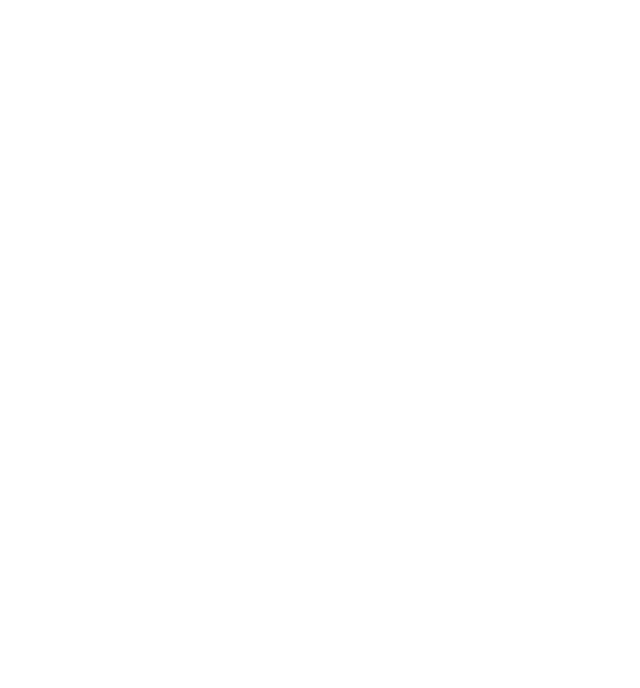
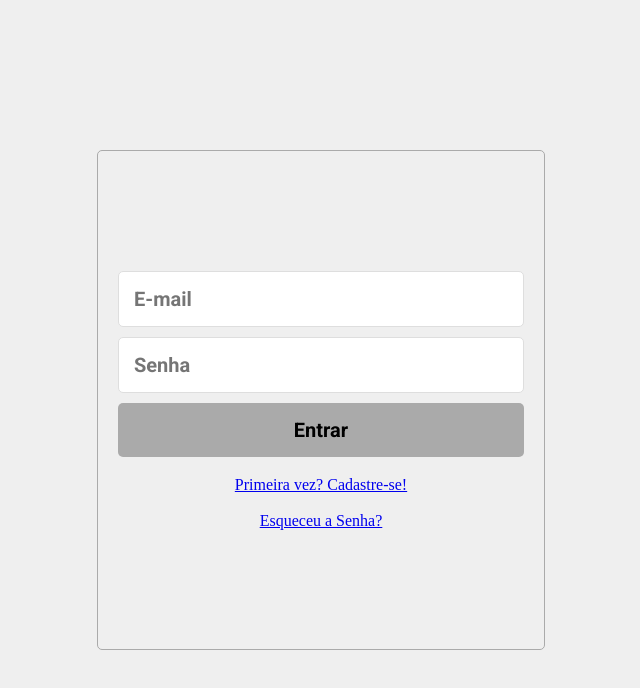
Before and after one commit to sayaoyuri/boot-store-front, a React (Vite) app: page /auth/sign-in in a window 1280 px wide. Before the commit this address had no page. Shown: the top 688 px of the page, without its empty margins (319-959 px from the left). Built offline with nearby package versions, Linux system fonts and the light colour scheme; no server answers.

Commit message:
Feat: Implementando a página de Login, Adicionando um GlobalStyle

```diff
--- a/index.html
+++ b/index.html
@@ -1,13 +1,19 @@
 <!DOCTYPE html>
 <html lang="pt-br">
+
 <head>
   <meta charset="UTF-8" />
   <link rel="icon" type="image/svg+xml" href="/vite.svg" />
   <meta name="viewport" content="width=device-width, initial-scale=1.0" />
+  <link rel="preconnect" href="https://fonts.googleapis.com">
+  <link rel="preconnect" href="https://fonts.gstatic.com" crossorigin>
+  <link href="https://fonts.googleapis.com/css2?family=Roboto:wght@300;400;500;700&display=swap" rel="stylesheet">
   <title>Game Store</title>
 </head>
+
 <body>
   <div id="root"></div>
   <script type="module" src="/src/main.jsx"></script>
 </body>
+
 </html>
--- a/src/App.jsx
+++ b/src/App.jsx
@@ -1,6 +1,7 @@
 import { BrowserRouter, Routes, Route } from 'react-router-dom';
 import Home from './pages/Home';
 import InfoProvider from './utils/context';
+import SignInPage from './pages/auth/SignInPage';
 
 function App() {
   return (
@@ -8,6 +9,7 @@ function App() {
       <InfoProvider>
         <Routes>
           <Route path="/" element={<Home />} />
+          <Route path="/auth/sign-in" element={<SignInPage />} />
         </Routes>
       </InfoProvider>
     </BrowserRouter>
--- /dev/null
+++ b/src/assets/styles/GlobalStyle.js
@@ -0,0 +1,40 @@
+import styled, { createGlobalStyle, css } from 'styled-components';
+
+export const GlobalStyle = createGlobalStyle`
+  body {
+    background-color: #efefef;
+  }
+  * {
+    margin: 0;
+    padding: 0;
+    box-sizing: border-box;
+    font-family: 'Roboto', sans-serif;
+  }
+
+  input, button {
+    outline: none;
+    border: none;
+  }
+`;
+
+export const Form = styled.form`
+  display: flex;
+  flex-direction: column;
+  gap: 10px;
+  width: 100%;
+`;
+
+export const Input = styled.input`
+  padding: 15px;
+  outline: none;
+  border-radius: 5px;
+  font-size: 20px;
+  font-weight: 600;
+  width: 100%;
+  border: 1px solid #dedede;
+  &[type='submit'] {
+    border: 0px solid transparent;
+    cursor: pointer;
+    background-color: ${({ bg }) => (!bg ? '#aaaaaa' : bg)};
+  }
+`;
--- /dev/null
+++ b/src/components/auth/SignIn.jsx
@@ -0,0 +1,37 @@
+import { useContext } from 'react';
+import { useNavigate } from 'react-router-dom';
+import { Infos } from '../../utils/context';
+import { Form, Input } from '../../assets/styles/GlobalStyle';
+import { server } from '../../utils/core';
+
+export default function SignIn() {
+  const { setInfo, ...rest } = useContext(Infos);
+  const navigate = useNavigate();
+  const login = (e) => {
+    e.preventDefault();
+
+    const user = {
+      email: e.target.email.value,
+      password: e.target.password.value,
+    };
+
+    server.post(`/sign-in`, user)
+      .then(({ data }) => {
+        localStorage.setItem('user', JSON.stringify(data));
+        setInfo({ user: data, ...rest })
+        navigate('/');
+        console.log(data);
+      })
+      .catch((error) => {
+        console.log(error);
+        alert(error.response.data);
+      }); // prettier-ignore
+  };
+  return (
+    <Form onSubmit={login}>
+      <Input placeholder="E-mail" type="email" name="email" />
+      <Input placeholder="Senha" type="password" autoComplete="new-password" name="password" />
+      <Input type="submit" value="Entrar" />
+    </Form>
+  );
+}
--- a/src/main.jsx
+++ b/src/main.jsx
@@ -1,11 +1,13 @@
-import React from 'react'
-import ReactDOM from 'react-dom/client'
-import App from './App.jsx'
-import ResetStyle from './assets/styles/ResetStyle.js'
+import React from 'react';
+import ReactDOM from 'react-dom/client';
+import App from './App.jsx';
+import ResetStyle from './assets/styles/ResetStyle.js';
+import { GlobalStyle } from './assets/styles/GlobalStyle.js';
 
 ReactDOM.createRoot(document.getElementById('root')).render(
   <React.StrictMode>
-    <ResetStyle></ResetStyle>
+    <ResetStyle />
+    <GlobalStyle />
     <App />
   </React.StrictMode>
-)
+);
--- /dev/null
+++ b/src/pages/auth/SignInPage.jsx
@@ -0,0 +1,36 @@
+import styled from 'styled-components';
+import { Link } from 'react-router-dom';
+import SignIn from '../../components/auth/SignIn';
+
+export default function SignInPage() {
+  return (
+    <SingInContainer>
+      <SignIn />
+      <Link to="/auth/sign-up">Primeira vez? Cadastre-se!</Link>
+      <Link to="#">Esqueceu a Senha?</Link>
+    </SingInContainer>
+  );
+}
+
+const SingInContainer = styled.section`
+  display: flex;
+  justify-content: center;
+  align-items: center;
+  flex-direction: column;
+  gap: 20px;
+
+  position: absolute;
+  top: 0px;
+  left: 0px;
+  right: 0px;
+  bottom: 0px;
+  margin: auto;
+  padding: 0px 20px;
+
+  max-width: 448px;
+  max-height: 500px;
+
+  background-color: #efefef;
+  border: 1px solid #aaaaaa;
+  border-radius: 5px;
+`;
--- a/src/utils/core.js
+++ b/src/utils/core.js
@@ -0,0 +1,5 @@
+import axios from "axios";
+
+export const server = axios.create({
+  baseURL: import.meta.env.VITE_API_URL
+});
```
Lines whose indentation alone changed are shown as unchanged.
